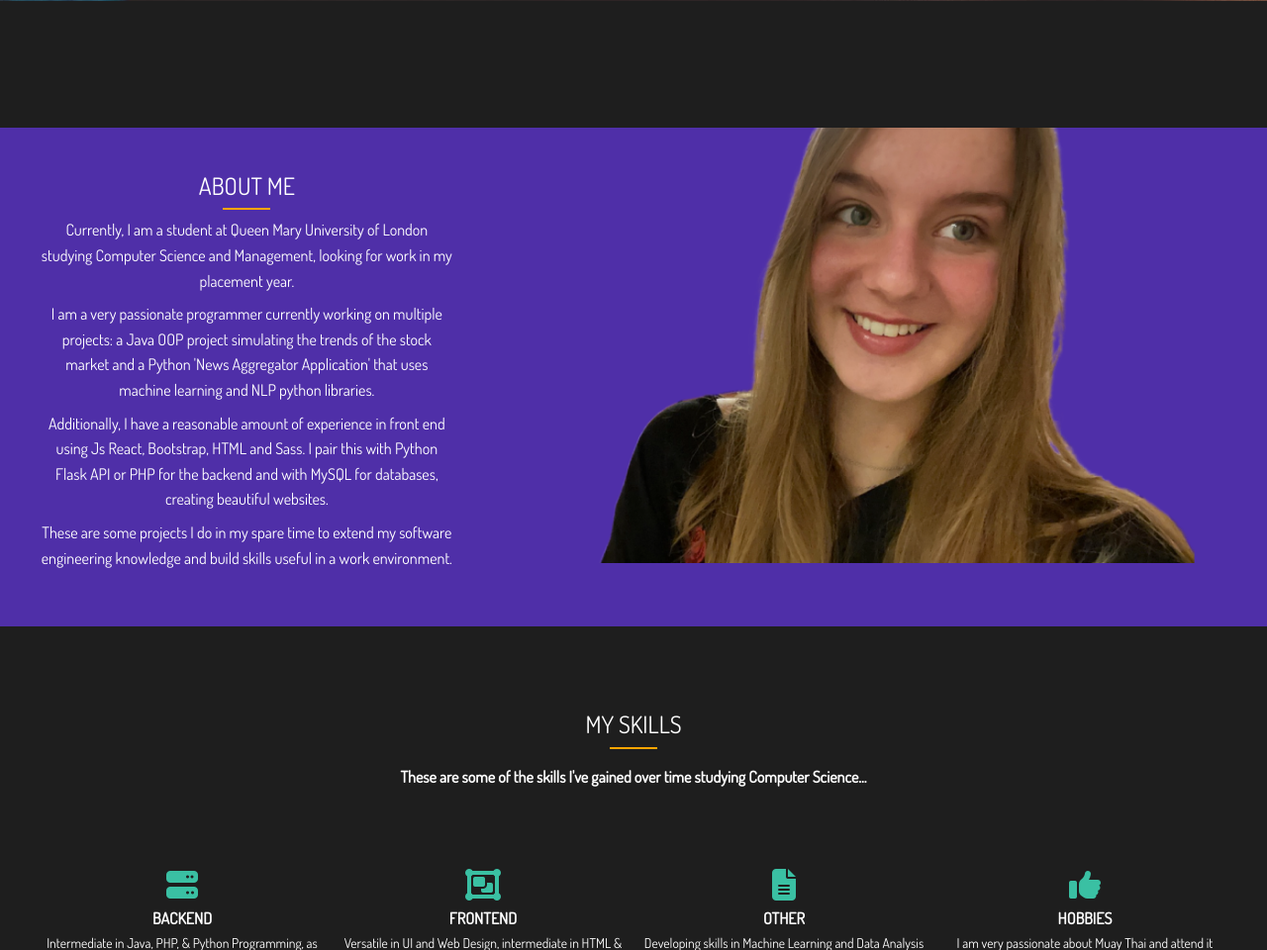
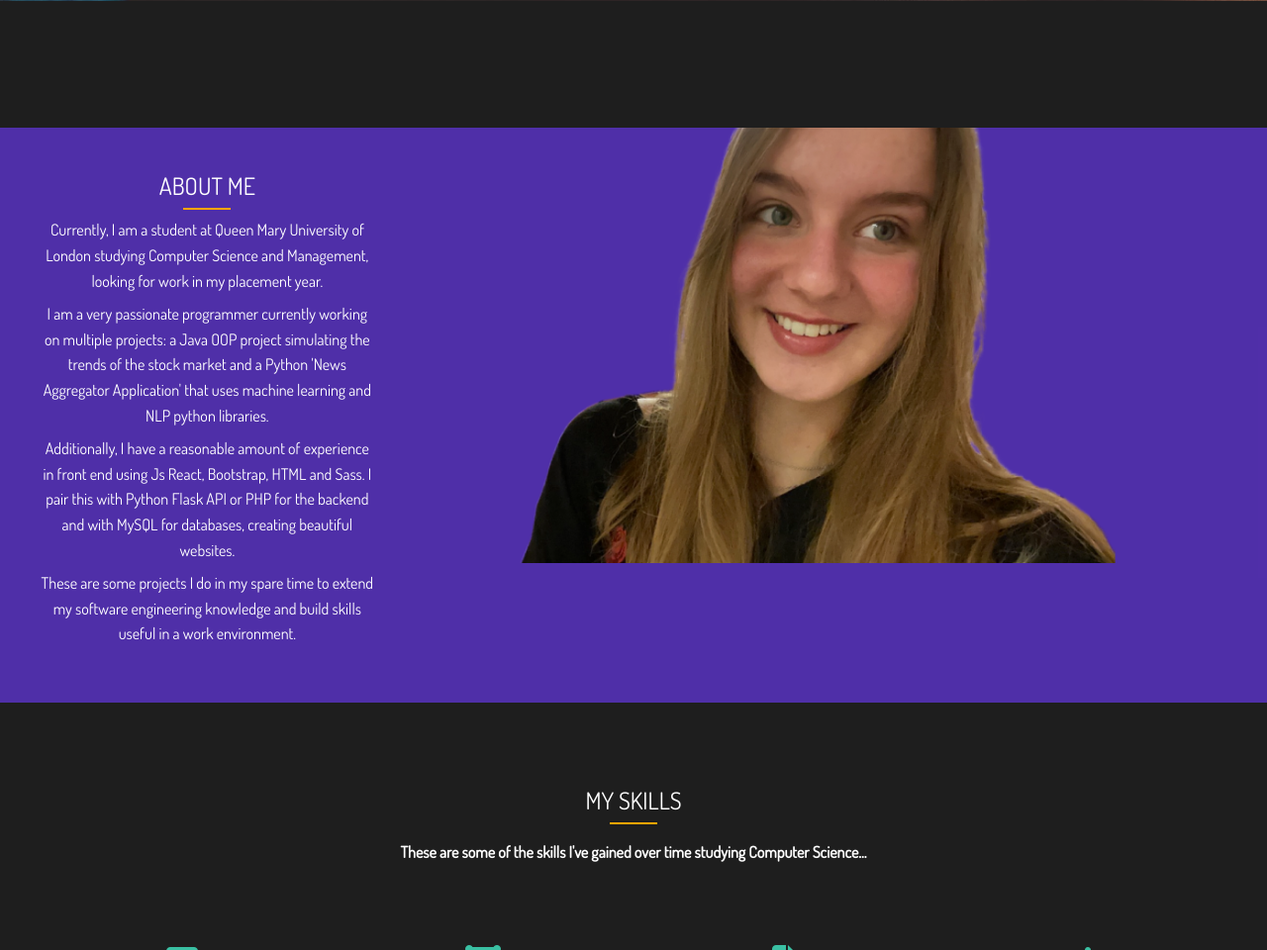
Before and after one commit to orynamg/portfolio-website, a PHP site: page / in a window 1280 px wide. Shown: the part 687-1647 px from the top of the page at 99% size. Run offline with PHP 8.4, Linux system fonts and the light colour scheme; some libraries are stand-ins or nearby versions.

Commit message:
about me

```diff
--- a/src/style.css
+++ b/src/style.css
@@ -203,13 +203,14 @@ a:hover {
     margin-top: 0rem;
     /* height: 100%; */
     background-color:rgba(102, 55, 231, 0.692) ;
-    /* max-width: 1200px; */
+
 
 }
 
 .about-content {
     display: grid;
     grid-template-columns: repeat(2, 1fr);
+    max-width: 1200px;
 }
 
 .text-content {
```
